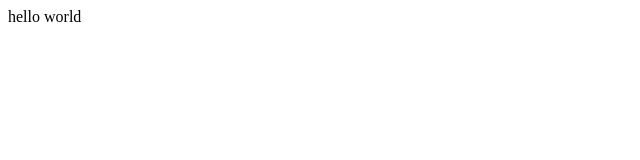
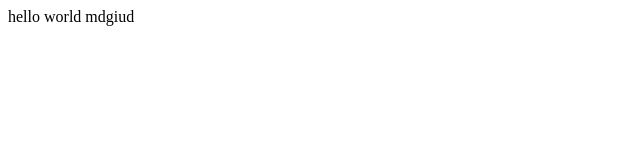
Before and after one commit to Thai22/Thai22, a plain HTML site: page app/index.html in a window 1280 px wide. Shown: the full height of the page, 0-640 px from the left. Drawn offline with Linux system fonts and the light colour scheme.

Commit message:
another change

```diff
--- a/app/index.html
+++ b/app/index.html
@@ -1,6 +1,6 @@
 <html>
 <head><title>my app</title><head>
 <body>
-<p>hello world </p>
+<p>hello world  mdgiud</p>
 </body>
 </html>
--- a/app/main.js
+++ b/app/main.js
@@ -1 +1 @@
-console.log('hey)
+console.log('hehy')
```
